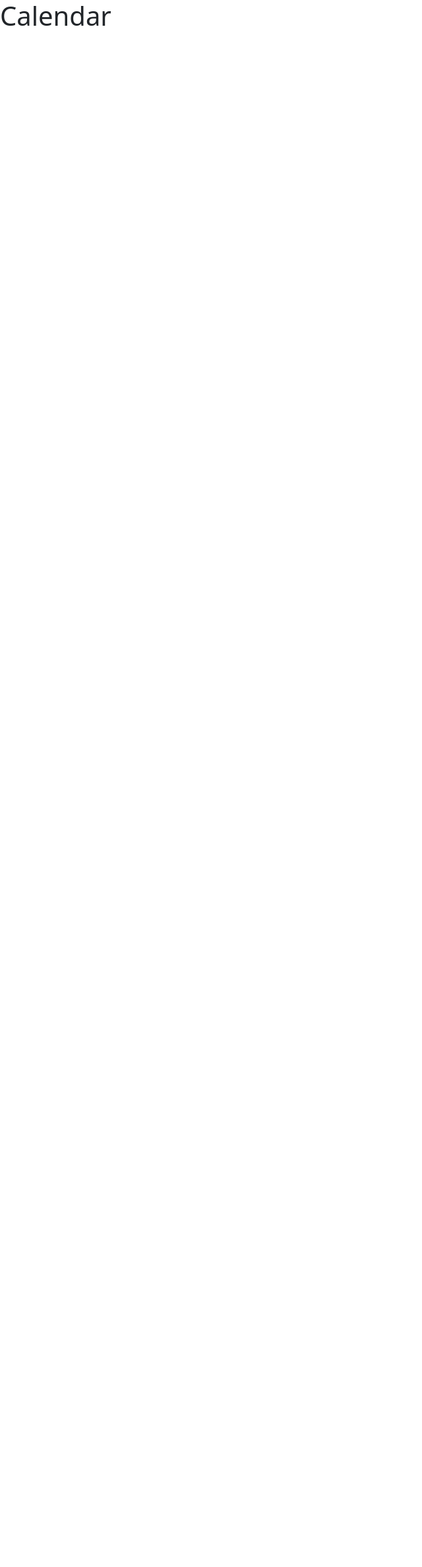
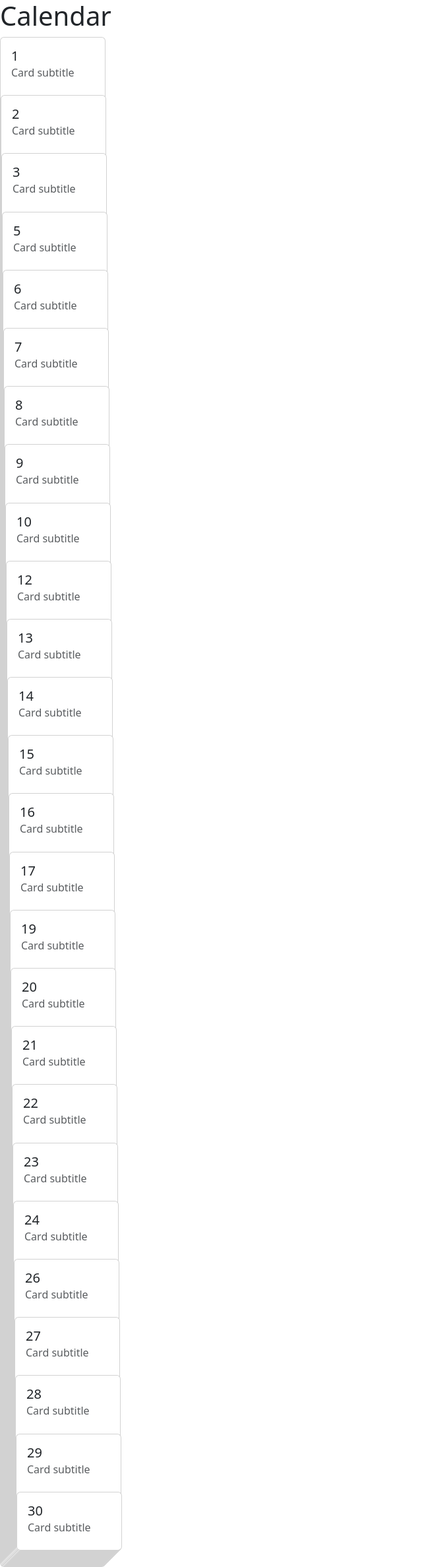
Before and after one commit to SarahWimark/fitness-planner, a Flask app: page /calendar in a window 1280 px wide. Before the commit the part shown is almost empty. Shown: the whole page at 66% size, without its empty margins (0-640 px from the left). Before the commit the page ends 39 px from the top, so only its background shows below. Run offline with Flask 3, Linux system fonts and the light colour scheme; some libraries are stand-ins or nearby versions.

Commit message:
Working on calendar page

```diff
--- a/website/__init__.py
+++ b/website/__init__.py
@@ -1,9 +1,9 @@
 from flask import Flask
+import calendar
 
 
 def create_app():
     app = Flask(__name__)
-
     from .views import views
     app.register_blueprint(views, url_prefix='/')
     return app
--- a/website/templates/calendar.html
+++ b/website/templates/calendar.html
@@ -4,4 +4,15 @@
 {% endblock %}
 {% block content %}
 <h1>Calendar</h1>
+{% for day in june %}
+{% for i in range(6) %}
+  {% if day[i] != 0 %}
+  <div class="card" style="width: 10rem;">
+  <div class="card-body">
+    <h5 class="card-title">{{day[i]}}</h5>
+    <h6 class="card-subtitle mb-2 text-muted">Card subtitle</h6>
+</div>
+  {% endif %}
+{% endfor %}
+{% endfor %}
 {% endblock %}
--- a/website/views.py
+++ b/website/views.py
@@ -1,4 +1,5 @@
 from flask import Blueprint, render_template
+from calendar import monthcalendar
 
 views = Blueprint('views', __name__)
 
@@ -10,4 +11,7 @@ def home():
 
 @views.route('/calendar')
 def calendar():
-    return render_template('calendar.html')
+    june = monthcalendar(2023, 6)
+    #print(calendar)
+    print(june[2][2])
+    return render_template('calendar.html', june=june)
```
